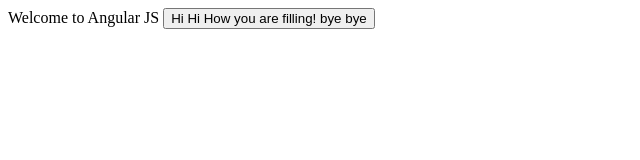
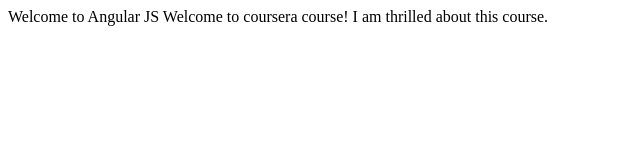
Before and after one commit to alanswa/coursera-test, a plain HTML site: page index.html in a window 1280 px wide. Shown: the whole page, without its empty margins (0-640 px from the left). Drawn offline with Linux system fonts and the light colour scheme.

Commit message:
first web file

```diff
--- a/index.html
+++ b/index.html
@@ -3,7 +3,6 @@
 Welcome to Angular JS
 </head>
 <body>
-  <button name="image">Hi
-  Hi How you are filling! bye bye
+  Welcome to coursera course! I am thrilled about this course.
 </body>
 </html>
```
